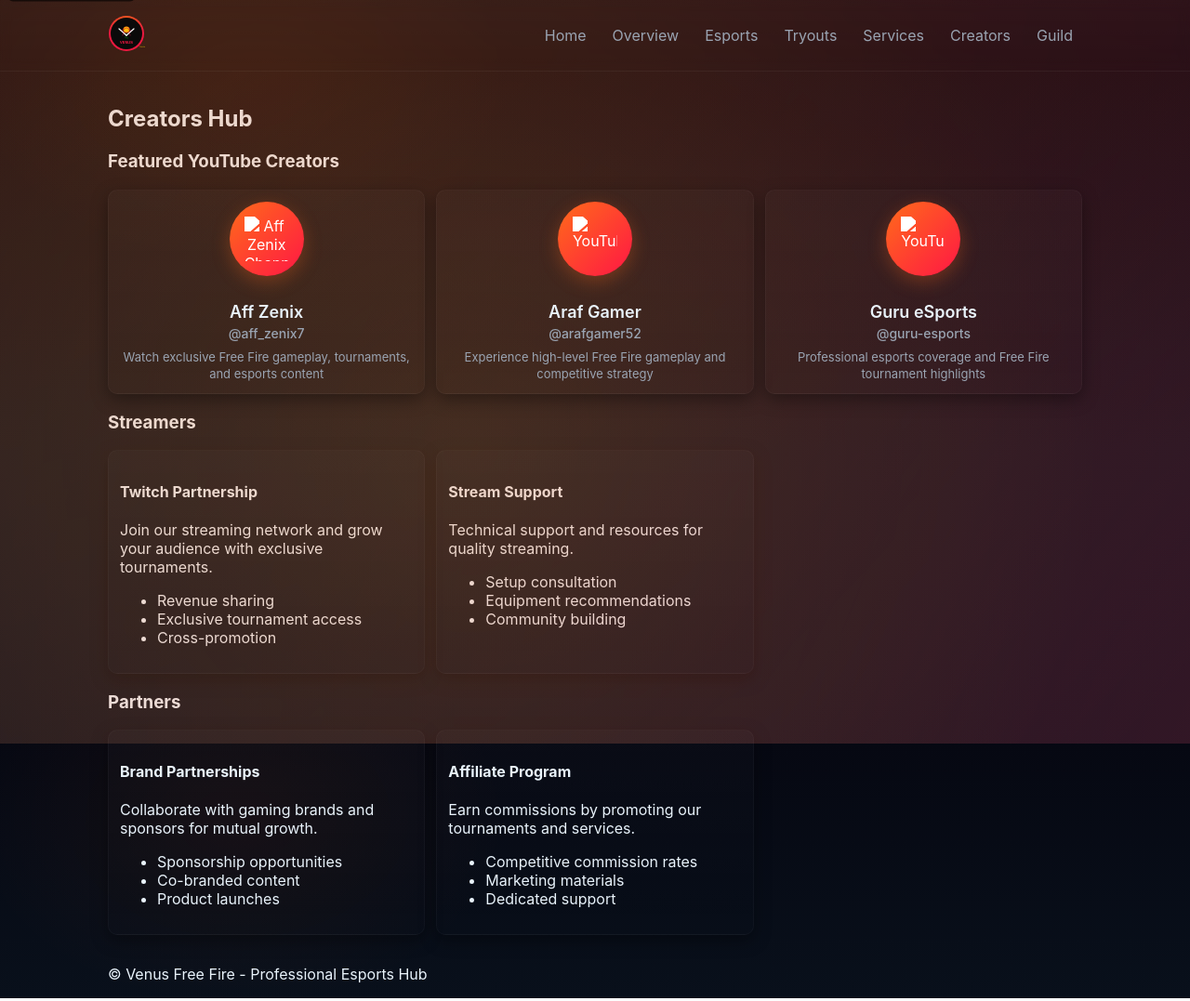
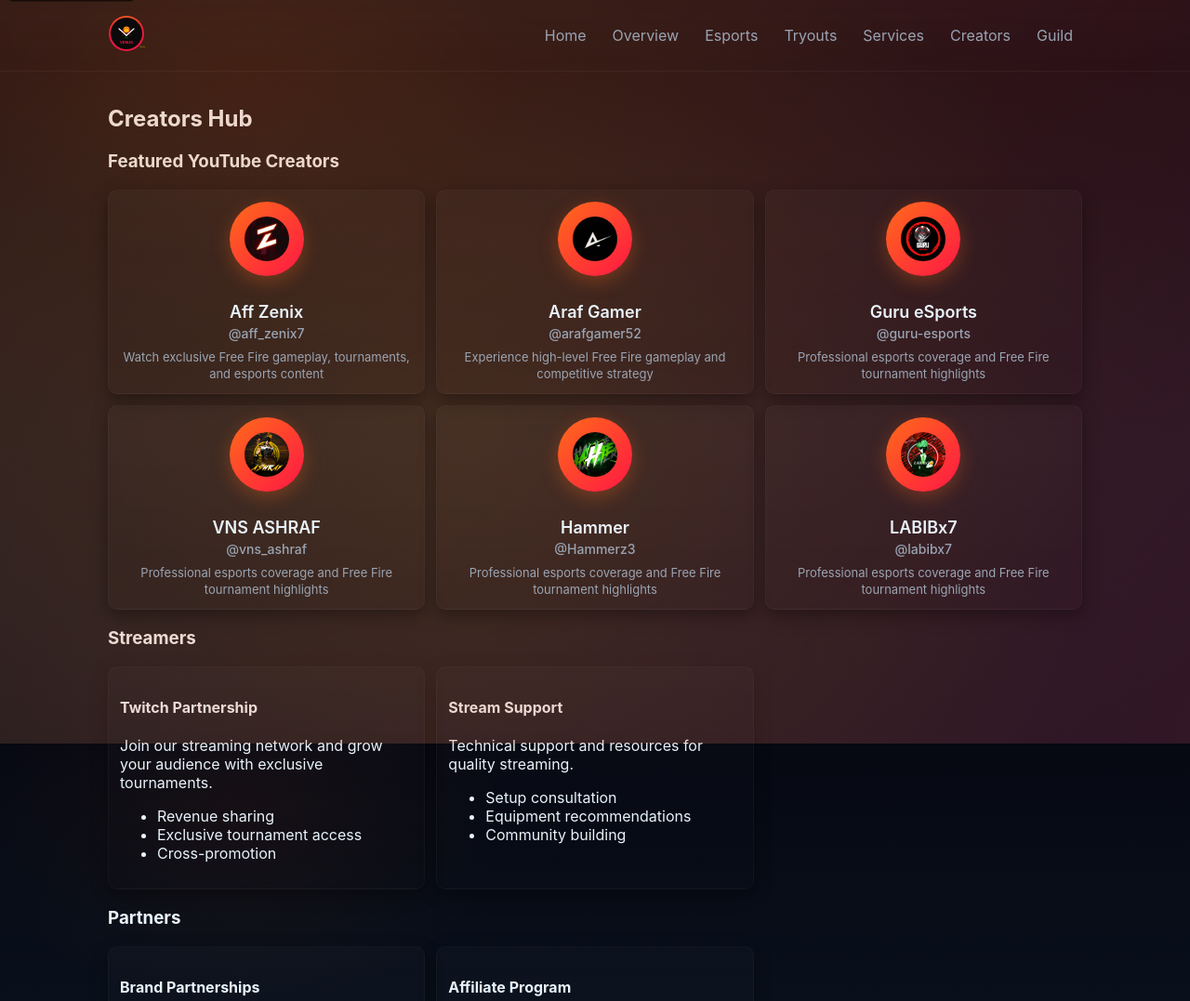
Before and after one commit to jahid-ekbal/venus-site, a plain HTML site: page creators.html in a window 1280 px wide. Shown: the top 1077 px of the page at 93% size. Drawn offline with Linux system fonts and the light colour scheme.

Commit message:
creators channel update

```diff
--- a/creators.html
+++ b/creators.html
@@ -63,7 +63,7 @@
 						class="card creator-card">
 						<div class="card-avatar">
 							<img
-								src="img/aff-zenix-logo.png"
+								src="img/yt-chanel-logo/462147954_390201737481411_6714695199389386394_n.jpg"
 								alt="Aff Zenix Channel Logo"
 								class="youtube-logo" />
 						</div>
@@ -80,7 +80,7 @@
 						class="card creator-card">
 						<div class="card-avatar">
 							<img
-								src="https://www.youtube.com/favicon.ico"
+								src="img/yt-chanel-logo/A_Logo.jpg"
 								alt="YouTube"
 								class="youtube-logo" />
 						</div>
@@ -97,12 +97,63 @@
 						class="card creator-card">
 						<div class="card-avatar">
 							<img
-								src="https://www.youtube.com/favicon.ico"
+								src="img/yt-chanel-logo/channels4_profile.jpg"
 								alt="YouTube"
 								class="youtube-logo" />
 						</div>
 						<h4>Guru eSports</h4>
 						<p class="channel-handle">@guru-esports</p>
+						<p class="channel-description">
+							Professional esports coverage and Free Fire
+							tournament highlights
+						</p>
+					</a>
+					<a
+						href="https://youtube.com/@vns_ashraf?si=chYHd5QoAxD5W1Nc"
+						target="_blank"
+						class="card creator-card">
+						<div class="card-avatar">
+							<img
+								src="img/yt-chanel-logo/Logo.jpg"
+								alt="YouTube"
+								class="youtube-logo" />
+						</div>
+						<h4>VNS ASHRAF</h4>
+						<p class="channel-handle">@vns_ashraf</p>
+						<p class="channel-description">
+							Professional esports coverage and Free Fire
+							tournament highlights
+						</p>
+					</a>
+					<a
+						href="http://www.youtube.com/@Hammerz3"
+						target="_blank"
+						class="card creator-card">
+						<div class="card-avatar">
+							<img
+								src="img/yt-chanel-logo/channels5_profile.jpg"
+								alt="YouTube"
+								class="youtube-logo" />
+						</div>
+						<h4>Hammer</h4>
+						<p class="channel-handle">@Hammerz3</p>
+						<p class="channel-description">
+							Professional esports coverage and Free Fire
+							tournament highlights
+						</p>
+					</a>
+					<a
+						href=" https://youtube.com/@labibx7?si=jLDznoemBXaCQDO1"
+						target="_blank"
+						class="card creator-card">
+						<div class="card-avatar">
+							<img
+								src="img/yt-chanel-logo/lv_0_20251122173143.jpg"
+								alt="YouTube"
+								class="youtube-logo" />
+						</div>
+						<h4>LABIBx7</h4>
+						<p class="channel-handle">@labibx7</p>
 						<p class="channel-description">
 							Professional esports coverage and Free Fire
 							tournament highlights
@@ -171,11 +222,5 @@
 				</div>
 			</section>
 		</main>
-
-		<footer class="site-footer">
-			<div class="container">
-				© Venus Free Fire - Professional Esports Hub
-			</div>
-		</footer>
 	</body>
 </html>
--- a/css/style.css
+++ b/css/style.css
@@ -462,7 +462,7 @@
 	width: 48px;
 	height: 48px;
 	object-fit: contain;
-	filter: brightness(0) invert(1);
+	border-radius: 50px;
 }
 
 .creator-card h4 {
```
Also changed, not shown: digital-services.html (+0 -6 lines), esports.html (+0 -6 lines), guilds.html (+0 -4 lines), index.html (+0 -6 lines), overview.html (+0 -6 lines), player.html (+0 -4 lines), tryouts.html (+0 -6 lines), css/style..css (deleted), img/yt-chanel-logo/A_Logo.jpg (added), img/yt-chanel-logo/Logo.jpg (added), img/yt-chanel-logo/channels5_profile.jpg (added), img/yt-chanel-logo/lv_0_20251122173143.jpg (added).
